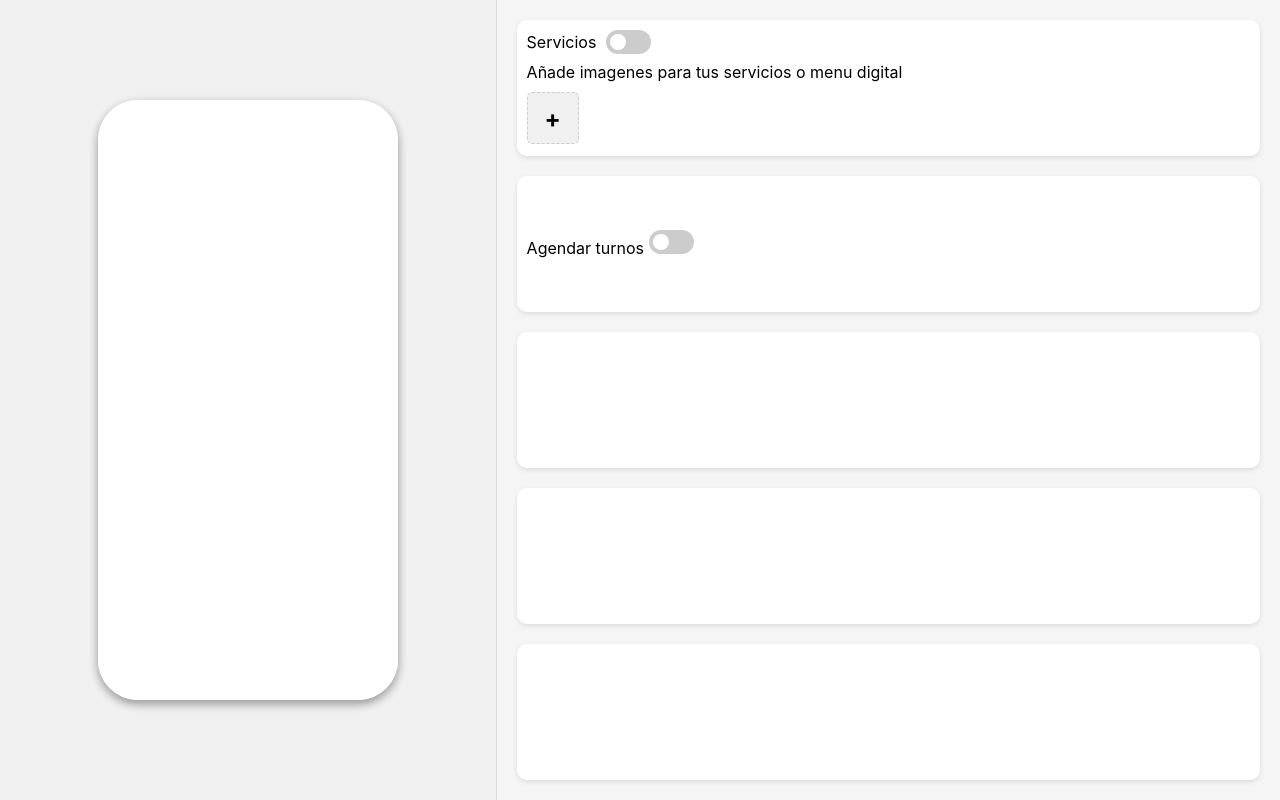
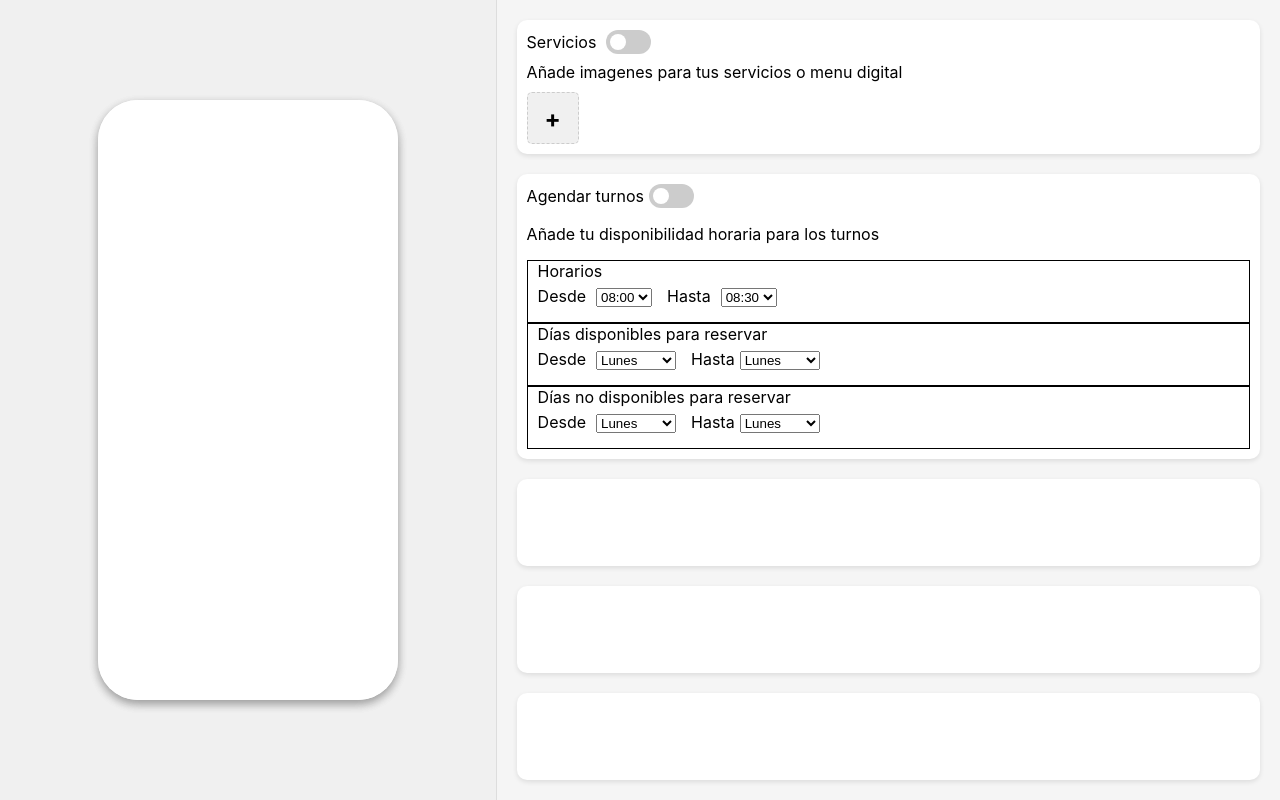
Before and after one commit to agusnicflo/panel, a React (Create React App) app: page /edit in a window 1280 px wide. Built offline with nearby package versions, Linux system fonts and the light colour scheme.

Commit message:
diasyhorarios

```diff
--- a/package.json
+++ b/package.json
@@ -8,6 +8,7 @@
     "react": "^19.0.0",
     "react-dom": "^19.0.0",
     "react-draggable": "^4.4.6",
+    "react-icons": "^5.4.0",
     "react-router-dom": "^7.0.2",
     "react-scripts": "5.0.1"
   },
--- a/src/components/AdminLayout.jsx
+++ b/src/components/AdminLayout.jsx
@@ -1,17 +1,22 @@
 import React from 'react';
 import { Link, Outlet } from 'react-router-dom'; // Asegúrate de importar Outlet aquí
 import "../styles/AdminLayout.css"; // Asegúrate de que esta ruta sea correcta
+import { BsStars } from "react-icons/bs";
+import { FaCalendarAlt } from "react-icons/fa";
+import { FaCreditCard } from "react-icons/fa";
+import { BsBoxSeamFill } from "react-icons/bs";
+import { GrMoney } from "react-icons/gr";
 
 function AdminLayout() {
   return (
     <div className="admin-layout">
-      <div className="sidebar">
-        <ul>
-          <li><Link to="/admin/apariencia">Apariencia</Link></li>
-          <li><Link to="/admin/calendar">Calendario</Link></li>
-          <li><Link to="/admin/orders">Pedidos</Link></li>
-          <li><Link to="/admin/payment">Métodos de pago</Link></li>
-          <li><Link to="/admin/revenue">Recaudación</Link></li>
+      <div className="sidebar" style={{display:"inlineblock"}}>
+        <ul style={{display:"inlineblock"}}>
+          <li><Link to="/admin/apariencia"><BsStars/> Apariencia</Link></li>
+          <li><Link to="/admin/calendar"><FaCalendarAlt /> Calendario</Link></li>
+          <li><Link to="/admin/orders"><BsBoxSeamFill /> Pedidos</Link></li>
+          <li><Link to="/admin/payment"><FaCreditCard /> Métodos de pago</Link></li>
+          <li><Link to="/admin/revenue"><GrMoney /> Recaudación</Link></li>
         </ul>
       </div>
 
--- a/src/pages/EditPage.jsx
+++ b/src/pages/EditPage.jsx
@@ -119,6 +119,11 @@ const EditPage = () => {
                 }}
               />
             )}
+            <div>
+              <div></div>
+              <div></div>
+              <div></div>
+            </div>
             {isActive && (
               <button
                 style={{
@@ -282,7 +287,10 @@ const EditPage = () => {
                   backgroundPosition: "center",
                   marginRight: "10px",
                   cursor: "pointer",
-                  border: selectedImageForMobile === image ? "2px solid blue" : "none", // Resaltar imagen seleccionada
+                  border:
+                    selectedImageForMobile === image
+                      ? "2px solid blue"
+                      : "none", // Resaltar imagen seleccionada
                 }}
               ></div>
             ))}
@@ -297,10 +305,10 @@ const EditPage = () => {
             boxShadow: "0 2px 5px rgba(0, 0, 0, 0.1)",
             padding: "10px",
             display: "flex", // Usamos flex para alinear en línea
-            alignItems: "center",
+            flexDirection: "column", // Organiza los elementos en columnas
           }}
         >
-          <div>
+          <div style={{ display: "flex", alignItems: "center" }}>
             <label htmlFor="scheduleSwitch">Agendar turnos</label>
             <div
               style={{
@@ -356,6 +364,150 @@ const EditPage = () => {
               ></span>
             </div>
           </div>
+          <p>Añade tu disponibilidad horaria para los turnos</p>
+          <div>
+            <div
+              style={{
+                display: "flex",
+                border: "1px solid black",
+                flexDirection: "column",
+              }}
+            >
+              <label htmlFor="horarioInicio" style={{ margin: "0 10px" }}>
+                Horarios
+              </label>
+              <div style={{ display: "flex", alignItems: "center" }}>
+                <div style={{ margin: "5px" }}>
+                  <label htmlFor="desde" style={{ margin: "0 5px" }}>
+                    Desde
+                  </label>
+                  <select
+                    id="horarioInicio"
+                    style={{ marginBottom: "10px", marginLeft: "5px" }}
+                  >
+                    <option value="08:00">08:00</option>
+                    <option value="09:00">09:00</option>
+                    <option value="10:00">10:00</option>
+                    <option value="11:00">11:00</option>
+                    <option value="12:00">12:00</option>
+                    {/* Agrega más opciones de horario según lo necesites */}
+                  </select>
+                </div>
+                <div style={{ margin: "5px" }}>
+                  <label style={{ margin: "0 5px" }}>Hasta</label>
+                  <select
+                    id="horarioFin"
+                    style={{ marginBottom: "10px", marginLeft: "5px" }}
+                  >
+                    <option value="08:30">08:30</option>
+                    <option value="09:30">09:30</option>
+                    <option value="10:30">10:30</option>
+                    <option value="11:30">11:30</option>
+                    <option value="12:30">12:30</option>
+                    {/* Agrega más opciones de horario según lo necesites */}
+                  </select>
+                </div>
+              </div>
+            </div>
+            <div
+              style={{
+                display: "flex",
+                flexDirection: "column",
+                border: "1px solid black",
+              }}
+            >
+              <label htmlFor="diasDisponibles" style={{ margin: "0 10px" }}>
+                Días disponibles para reservar
+              </label>
+
+              <div style={{ display: "flex", alignItems: "center" }}>
+                <div style={{ margin: "5px" }}>
+                  <label htmlFor="desde" style={{ margin: "0 5px" }}>
+                    Desde
+                  </label>
+                  <select
+                    id="desde"
+                    name="desde"
+                    style={{ marginBottom: "10px", marginLeft: "5px" }}
+                  >
+                    <option value="lunes">Lunes</option>
+                    <option value="martes">Martes</option>
+                    <option value="miercoles">Miércoles</option>
+                    <option value="jueves">Jueves</option>
+                    <option value="viernes">Viernes</option>
+                    <option value="sabado">Sábado</option>
+                    <option value="domingo">Domingo</option>
+                  </select>
+                </div>
+
+                <div style={{ marginLeft: "10px" }}>
+                  <label htmlFor="hasta">Hasta</label>
+                  <select
+                    id="hasta"
+                    name="hasta"
+                    style={{ marginBottom: "10px", marginLeft: "5px" }}
+                  >
+                    <option value="lunes">Lunes</option>
+                    <option value="martes">Martes</option>
+                    <option value="miercoles">Miércoles</option>
+                    <option value="jueves">Jueves</option>
+                    <option value="viernes">Viernes</option>
+                    <option value="sabado">Sábado</option>
+                    <option value="domingo">Domingo</option>
+                  </select>
+                </div>
+              </div>
+            </div>
+            <div
+              style={{
+                display: "flex",
+                flexDirection: "column",
+                border: "1px solid black",
+              }}
+            >
+              <label htmlFor="diasDisponibles" style={{ margin: "0 10px" }}>
+                Días no disponibles para reservar
+              </label>
+
+              <div style={{ display: "flex", alignItems: "center" }}>
+                <div style={{ margin: "5px" }}>
+                  <label htmlFor="desde" style={{ margin: "0 5px" }}>
+                    Desde
+                  </label>
+                  <select
+                    id="desde"
+                    name="desde"
+                    style={{ marginBottom: "10px", marginLeft: "5px" }}
+                  >
+                    <option value="lunes">Lunes</option>
+                    <option value="martes">Martes</option>
+                    <option value="miercoles">Miércoles</option>
+                    <option value="jueves">Jueves</option>
+                    <option value="viernes">Viernes</option>
+                    <option value="sabado">Sábado</option>
+                    <option value="domingo">Domingo</option>
+                  </select>
+                </div>
+
+                <div style={{ marginLeft: "10px" }}>
+                  <label htmlFor="hasta">Hasta</label>
+                  <select
+                    id="hasta"
+                    name="hasta"
+                    style={{ marginBottom: "10px", marginLeft: "5px" }}
+                  >
+                    <option value="lunes">Lunes</option>
+                    <option value="martes">Martes</option>
+                    <option value="miercoles">Miércoles</option>
+                    <option value="jueves">Jueves</option>
+                    <option value="viernes">Viernes</option>
+                    <option value="sabado">Sábado</option>
+                    <option value="domingo">Domingo</option>
+                  </select>
+                </div>
+              </div>
+            </div>
+          </div>
         </div>
         <div style={containerStyle}></div>
         <div style={containerStyle}></div>
```
Also changed, not shown: 1 other file (tests, documents, lock files or other folders). Lines whose indentation alone changed are shown as unchanged.
